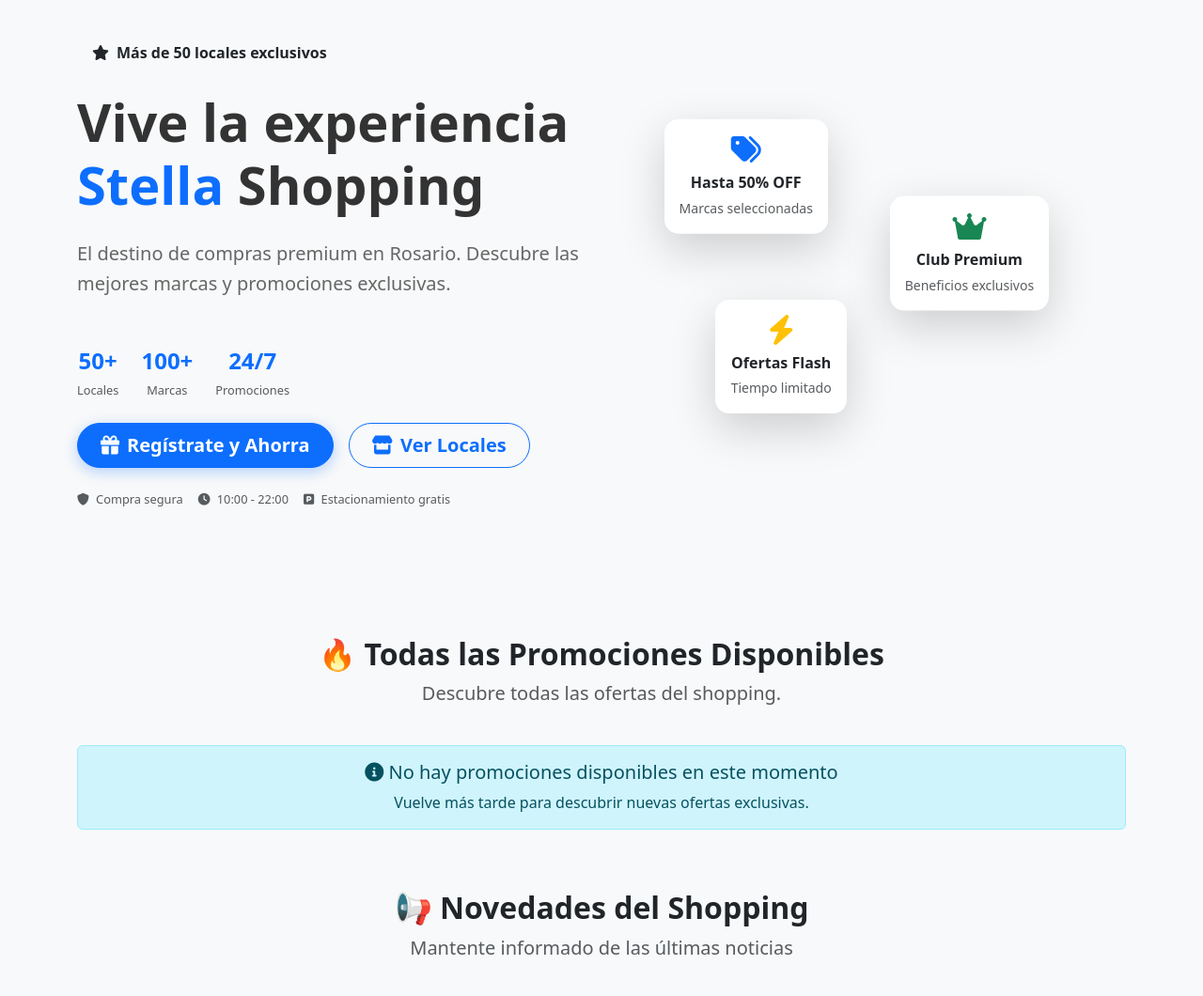
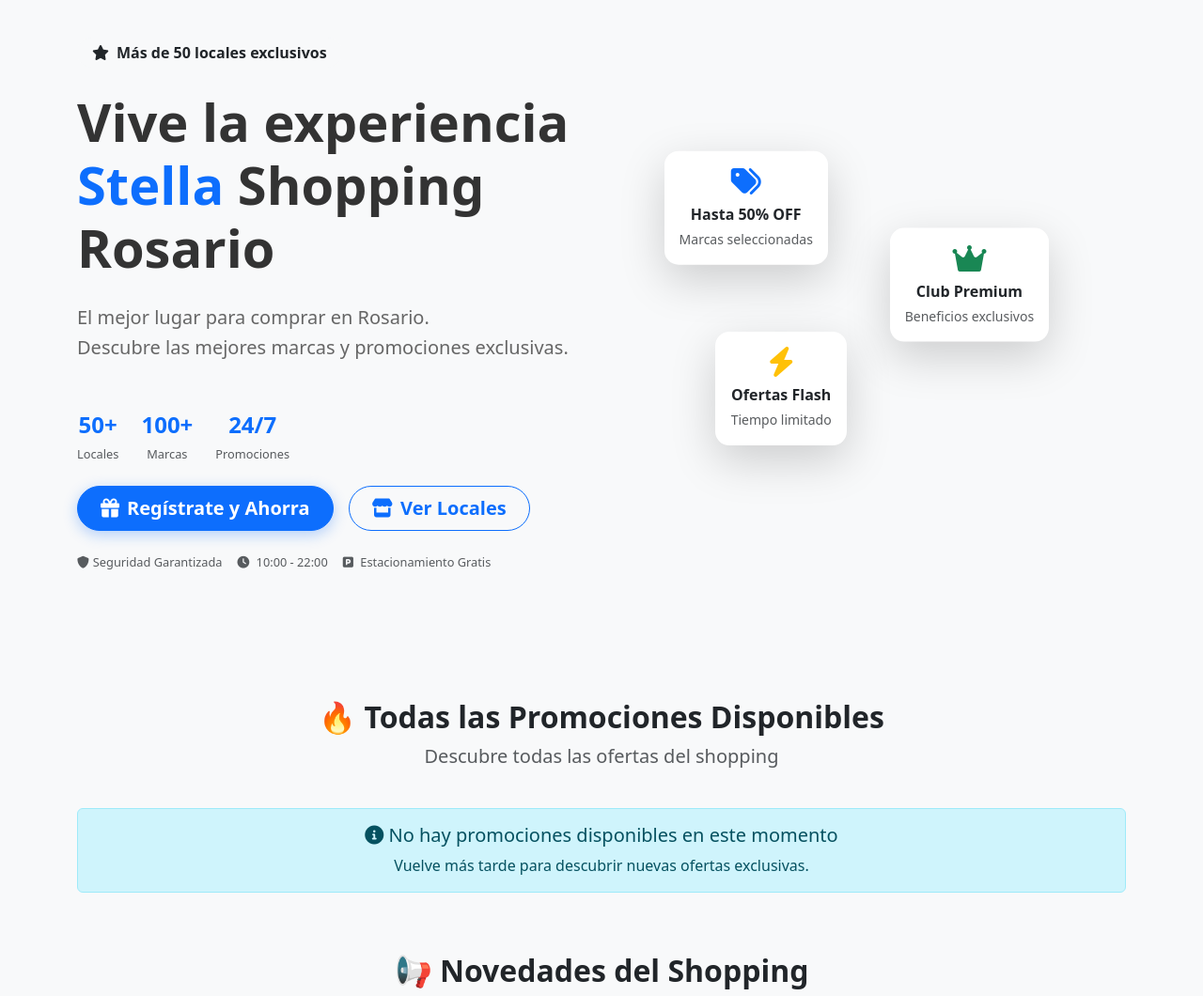
Before and after one commit to ruciso20/tp-entornos-graficos, a PHP site: page / in a window 1280 px wide. Shown: the part 56-1116 px from the top of the page at 94% size. Run offline with PHP 8.4, Linux system fonts and the light colour scheme; data that the repository does not hold is empty.

Commit message:
update texto en hero-section y cards de promociones

```diff
--- a/secciones/hero-section.php
+++ b/secciones/hero-section.php
@@ -13,11 +13,11 @@
 
            <h1 class="hero-title display-4 fw-bold mb-4">
              Vive la experiencia
-             <span class="text-primary">Stella</span> Shopping
+             <span class="text-primary">Stella</span> Shopping Rosario
            </h1>
 
            <p class="hero-subtitle lead mb-5">
-             El destino de compras premium en Rosario.
+             El mejor lugar para comprar en Rosario.<br>
              Descubre las mejores marcas y promociones exclusivas.
            </p>
 
@@ -59,9 +59,9 @@
            <!-- trust badges ejemplificados -->
            <div class="trust-badges">
              <div class="d-flex flex-wrap gap-3 text-muted">
-               <small><i class="fas fa-shield-alt me-1"></i> Compra segura</small>
+               <small><i class="fas fa-shield-alt me-1"></i>Seguridad Garantizada</small>
                <small><i class="fas fa-clock me-1"></i> 10:00 - 22:00</small>
-               <small><i class="fas fa-parking me-1"></i> Estacionamiento gratis</small>
+               <small><i class="fas fa-parking me-1"></i> Estacionamiento Gratis</small>
              </div>
            </div>
          </div>
--- a/secciones/promociones.php
+++ b/secciones/promociones.php
@@ -5,7 +5,7 @@
       <div class="col">
         <h2 class="fw-bold">🔥 Todas las Promociones Disponibles</h2>
         <p class="text-muted fs-5">
-          Descubre todas las ofertas del shopping.
+          Descubre todas las ofertas del shopping
         </p>
       </div>
     </div>
@@ -47,6 +47,7 @@
                 <h5 class="card-title"><?php echo htmlspecialchars($promo['titulo']); ?></h5>
                 <p class="card-text">
                   <strong><i class="fas fa-store"></i> Local:</strong> <?php echo htmlspecialchars($promo['local_nombre']); ?><br>
+                  <strong><i class="fas fa-calendar"></i> Comienza:</strong> <?php echo date('d/m/Y', strtotime($promo['fecha_inicio'])); ?><br>
                   <strong><i class="fas fa-calendar"></i> Válida hasta:</strong> <?php echo date('d/m/Y', strtotime($promo['fecha_fin'])); ?>
                 </p>
 
```
